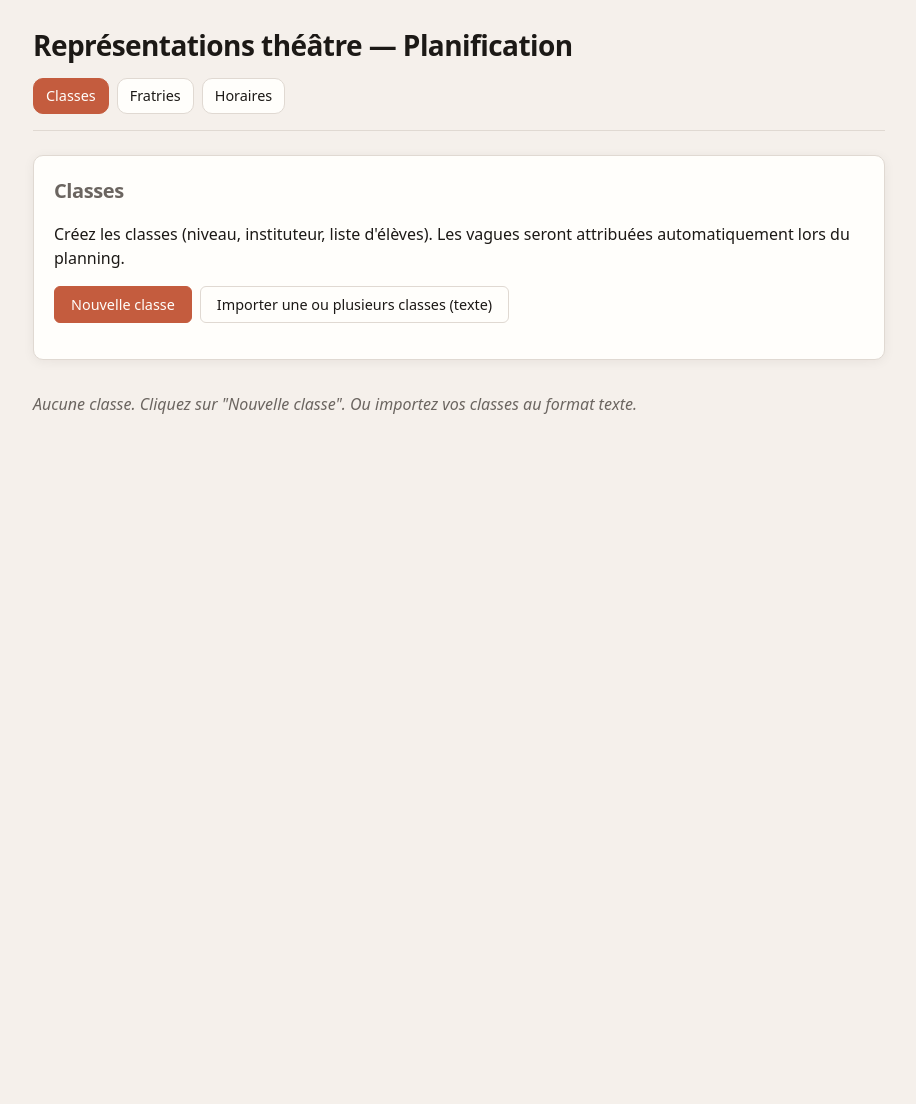
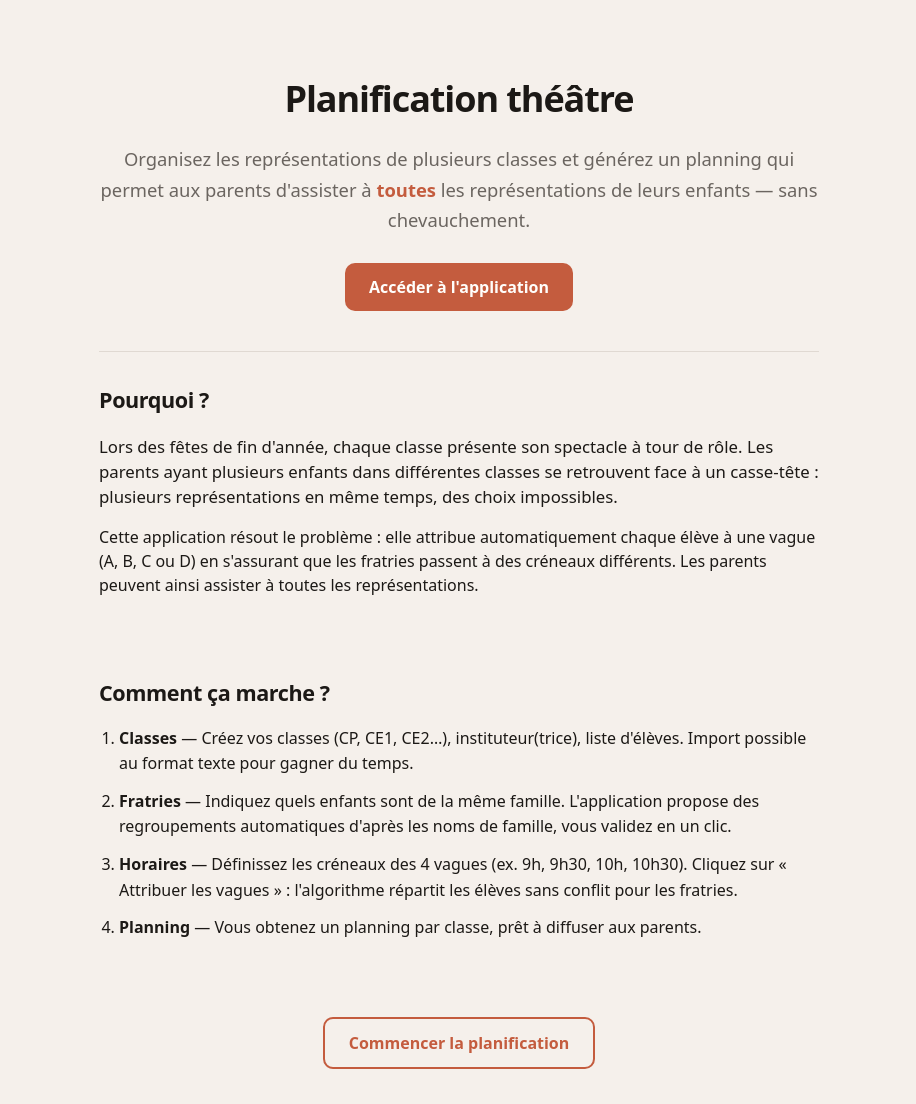
Before and after one commit to dimitrilahaye/planification-theatre, a website built with Vite: page index.html in a window 1280 px wide. Shown: the whole page, without its empty margins (181-1097 px from the left). Before the commit the page ends 800 px from the top, so only its background shows below. Built offline with nearby package versions, Linux system fonts and the light colour scheme.

Commit message:
Implement landing page with routing and styling for theatre planning application

```diff
--- a/index.html
+++ b/index.html
@@ -3,7 +3,7 @@
   <head>
     <meta charset="UTF-8" />
     <meta name="viewport" content="width=device-width, initial-scale=1.0" />
-    <title>Planification théâtre — Classes</title>
+    <title>Planification théâtre</title>
     <link rel="stylesheet" href="/src/style.css" />
   </head>
   <body>
--- /dev/null
+++ b/src/landing.js
@@ -0,0 +1,64 @@
+import { navigateTo, ROUTES } from './router.js';
+
+export function renderLandingPage(container) {
+  document.title = 'Planification théâtre';
+  container.innerHTML = `
+    <div class="landing">
+      <header class="landing-hero">
+        <h1 class="landing-title">Planification théâtre</h1>
+        <p class="landing-tagline">
+          Organisez les représentations de plusieurs classes et générez un planning
+          qui permet aux parents d'assister à <strong>toutes</strong> les représentations
+          de leurs enfants — sans chevauchement.
+        </p>
+        <a href="#/app" class="landing-cta">Accéder à l'application</a>
+      </header>
+
+      <section class="landing-section">
+        <h2>Pourquoi ?</h2>
+        <p class="landing-lead">
+          Lors des fêtes de fin d'année, chaque classe présente son spectacle à tour de rôle.
+          Les parents ayant plusieurs enfants dans différentes classes se retrouvent face à un
+          casse-tête : plusieurs représentations en même temps, des choix impossibles.
+        </p>
+        <p>
+          Cette application résout le problème : elle attribue automatiquement chaque élève à
+          une vague (A, B, C ou D) en s'assurant que les fratries passent à des créneaux
+          différents. Les parents peuvent ainsi assister à toutes les représentations.
+        </p>
+      </section>
+
+      <section class="landing-section">
+        <h2>Comment ça marche ?</h2>
+        <ol class="landing-steps">
+          <li>
+            <strong>Classes</strong> — Créez vos classes (CP, CE1, CE2…), instituteur(trice), liste d'élèves.
+            Import possible au format texte pour gagner du temps.
+          </li>
+          <li>
+            <strong>Fratries</strong> — Indiquez quels enfants sont de la même famille. L'application
+            propose des regroupements automatiques d'après les noms de famille, vous validez en un clic.
+          </li>
+          <li>
+            <strong>Horaires</strong> — Définissez les créneaux des 4 vagues (ex. 9h, 9h30, 10h, 10h30).
+            Cliquez sur « Attribuer les vagues » : l'algorithme répartit les élèves sans conflit pour les fratries.
+          </li>
+          <li>
+            <strong>Planning</strong> — Vous obtenez un planning par classe, prêt à diffuser aux parents.
+          </li>
+        </ol>
+      </section>
+
+      <section class="landing-section landing-cta-section">
+        <a href="#/app" class="landing-cta landing-cta-secondary">Commencer la planification</a>
+      </section>
+    </div>
+  `;
+
+  container.querySelectorAll('.landing-cta').forEach((a) => {
+    a.addEventListener('click', (e) => {
+      e.preventDefault();
+      navigateTo(ROUTES.app);
+    });
+  });
+}
--- a/src/main.js
+++ b/src/main.js
@@ -1,19 +1,30 @@
 import { getState, setState, nextId } from './store.js';
 import { createClass, createStudent, getStudentById, getClassById, parseClassesBatchFromText } from './data-model.js';
 import { assignWavesToStudents, applyWaveAssignment } from './scheduler.js';
+import { getRoute, ROUTES, initRouter } from './router.js';
+import { renderLandingPage } from './landing.js';
 
 const VIEWS = { classes: 'classes', siblings: 'siblings', schedule: 'schedule' };
 
 function render() {
+  const route = getRoute();
+  const app = document.getElementById('app');
+  if (!app) return;
+
+  if (route === ROUTES.landing) {
+    renderLandingPage(app);
+    return;
+  }
+
+  document.title = 'Planification théâtre — Application';
   const state = getState();
   const view = state.currentView || VIEWS.classes;
   const editingClassId = state.editingClassId || null;
-  const app = document.getElementById('app');
-  if (!app) return;
 
   app.innerHTML = `
     <h1>Représentations théâtre — Planification</h1>
     <nav>
+      <a href="#/">Accueil</a>
       <a href="#" data-view="classes" data-active="${view === VIEWS.classes}">Classes</a>
       <a href="#" data-view="siblings" data-active="${view === VIEWS.siblings}">Fratries</a>
       <a href="#" data-view="schedule" data-active="${view === VIEWS.schedule}">Horaires</a>
@@ -745,4 +756,5 @@ setState((s) => ({
   currentView: s.currentView ?? VIEWS.classes,
   editingClassId: s.editingClassId ?? null,
 }));
-render();
+
+initRouter(() => render());
--- /dev/null
+++ b/src/router.js
@@ -0,0 +1,25 @@
+/**
+ * Routeur hash simple : #/ (landing) et #/app (application)
+ */
+export const ROUTES = { landing: 'landing', app: 'app' };
+
+export function getRoute() {
+  const hash = (window.location.hash || '#/').slice(1);
+  if (hash === 'app' || hash.startsWith('app/')) return ROUTES.app;
+  return ROUTES.landing;
+}
+
+export function navigateTo(route) {
+  if (route === ROUTES.app) {
+    window.location.hash = '#/app';
+  } else {
+    window.location.hash = '#/';
+  }
+}
+
+export function initRouter(onRouteChange) {
+  const handler = () => onRouteChange(getRoute());
+  window.addEventListener('hashchange', handler);
+  handler();
+  return () => window.removeEventListener('hashchange', handler);
+}
--- a/src/style.css
+++ b/src/style.css
@@ -30,6 +30,81 @@ body {
   max-width: 900px;
   margin: 0 auto;
   padding: 1.5rem;
+}
+
+/* Landing page */
+.landing {
+  max-width: 720px;
+  margin: 0 auto;
+}
+.landing-hero {
+  text-align: center;
+  padding: 3rem 0 2.5rem;
+  border-bottom: 1px solid var(--border);
+}
+.landing-title {
+  font-size: 2.25rem;
+  margin-bottom: 1rem;
+  letter-spacing: -0.03em;
+  color: var(--ink);
+}
+.landing-tagline {
+  font-size: 1.15rem;
+  line-height: 1.65;
+  color: var(--muted);
+  margin-bottom: 1.75rem;
+}
+.landing-tagline strong {
+  color: var(--accent);
+}
+.landing-cta {
+  display: inline-block;
+  padding: 0.75rem 1.5rem;
+  background: var(--accent);
+  color: var(--surface);
+  border-radius: var(--radius);
+  font-weight: 600;
+  font-size: 1rem;
+  text-decoration: none;
+  border: none;
+  transition: filter 0.15s ease;
+}
+.landing-cta:hover {
+  filter: brightness(1.1);
+  text-decoration: none;
+}
+.landing-section {
+  padding: 2rem 0;
+}
+.landing-section h2 {
+  font-size: 1.35rem;
+  color: var(--ink);
+  margin-bottom: 1rem;
+}
+.landing-lead {
+  font-size: 1.05rem;
+  margin-bottom: 0.75rem;
+}
+.landing-steps {
+  padding-left: 1.25rem;
+  margin: 0 0 0.5rem;
+}
+.landing-steps li {
+  margin-bottom: 0.75rem;
+  line-height: 1.6;
+}
+.landing-cta-section {
+  text-align: center;
+  padding-bottom: 2rem;
+}
+.landing-cta-secondary {
+  background: transparent;
+  color: var(--accent);
+  border: 2px solid var(--accent);
+}
+.landing-cta-secondary:hover {
+  background: var(--accent-soft);
+  filter: none;
 }
 
 h1, h2, h3 {
```
